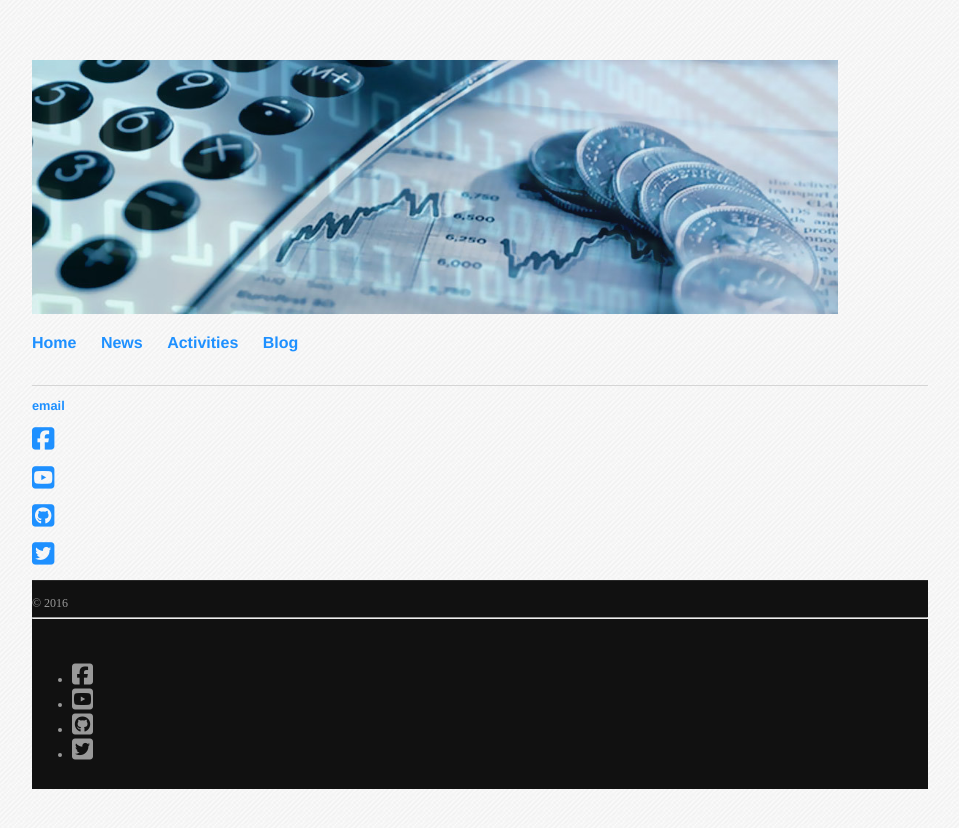
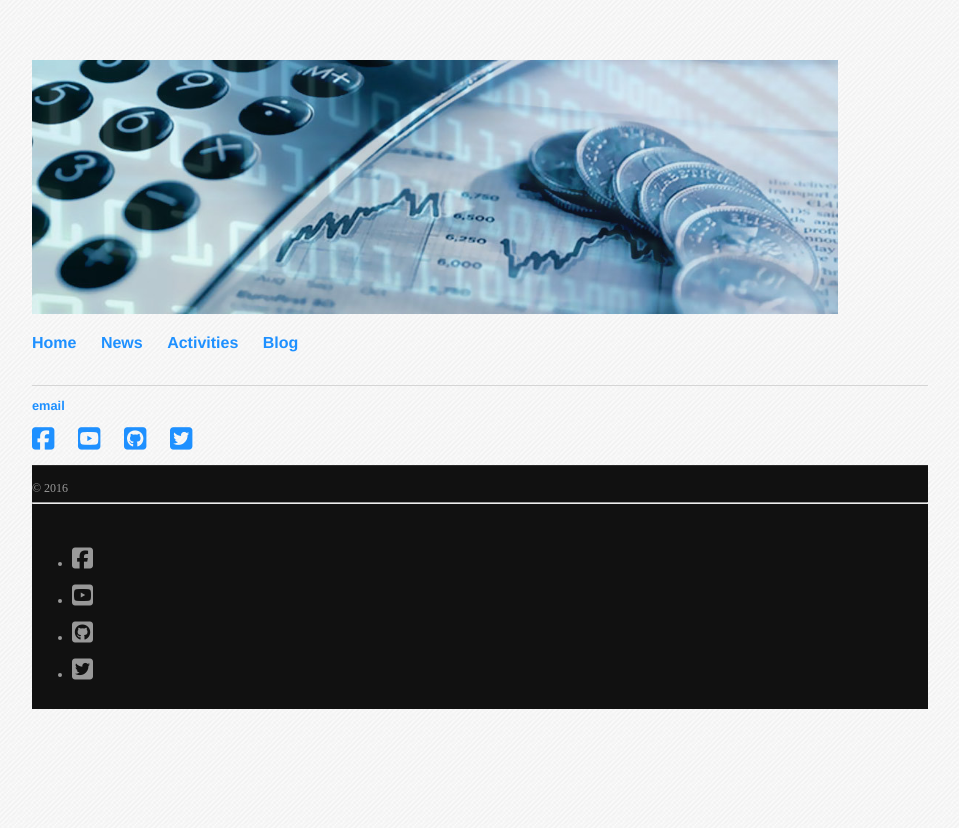
Before and after one commit to pedrocostaferreira/pedrocostaferreira.github.io, a Jekyll site: the page built from index.html, in a window 1280 px wide. Shown: the top 828 px of the page, without its empty margins (160-1119 px from the left). Built offline with Jekyll 4.4.1, drawn with Linux system fonts in a browser that asks for light colours; nearby versions of some CDN libraries; library files that are not in the unit come from our copies.

Commit message:
Update default.html

```diff
--- a/_layouts/default.html
+++ b/_layouts/default.html
@@ -39,13 +39,13 @@
 				</ul>
 
 			<ul>
-				<li><a target="_blank" href="https://www.facebook.com/fgv.ibre/"><i class="fa fa-facebook-square fa-2x" aria-hidden="true"></i></a></li>
-				</ul>
-				<ul><li><a target="_blank" href="https://www.youtube.com/user/fgvtv"><i class="fa fa-youtube-square fa-2x" aria-hidden="true"></i></a></li>
-				</ul>
-				<ul><li><a target="_blank" href="https://github.com/pedrocostaferreira"><i class="fa fa-github-square fa-2x" aria-hidden="true"></i></a></li>
-				</ul>
-				<ul><li><a target="_blank" href="https://twitter.com/fgv"><i class="fa fa-twitter-square fa-2x" aria-hidden="true"></i></a></li>
+			<li><a target="_blank" href="https://www.facebook.com/fgv.ibre/"><i class="fa fa-facebook-square fa-2x" aria-hidden="true"></i></a></li>
+
+			<li><a target="_blank" href="https://www.youtube.com/user/fgvtv"><i class="fa fa-youtube-square fa-2x" aria-hidden="true"></i></a></li>
+
+			<li><a target="_blank" href="https://github.com/pedrocostaferreira"><i class="fa fa-github-square fa-2x" aria-hidden="true"></i></a></li>
+
+			<li><a target="_blank" href="https://twitter.com/fgv"><i class="fa fa-twitter-square fa-2x" aria-hidden="true"></i></a></li>
 			</ul>
 			</footer>
 
@@ -64,10 +64,13 @@
         <br>
     		<ul>
 				<li><a target="_blank" href="#"><i class="fa fa-facebook-square fa-2x" aria-hidden="true"></i></a></li>
-				<li><a target="_blank" href="#"><i class="fa fa-youtube-square fa-2x" aria-hidden="true"></i></a></li>
-				<li><a target="_blank" href="https://github.com/pedrocostaferreira"><i class="fa fa-github-square fa-2x" aria-hidden="true"></i></a></li>
-				<li><a target="_blank" href="#"><i class="fa fa-twitter-square fa-2x" aria-hidden="true"></i></a></li>
-
+			</ul>
+				<ul><li><a target="_blank" href="#"><i class="fa fa-youtube-square fa-2x" aria-hidden="true"></i></a></li>
+			</ul>
+				<ul><li><a target="_blank" href="https://github.com/pedrocostaferreira"><i class="fa fa-github-square fa-2x" aria-hidden="true"></i></a></li>
+				</ul>
+				<ul><li><a target="_blank" href="#"><i class="fa fa-twitter-square fa-2x" aria-hidden="true"></i></a></li>
+             </ul>
          </div>
         <!-- /span12 -->
       </div>
```
